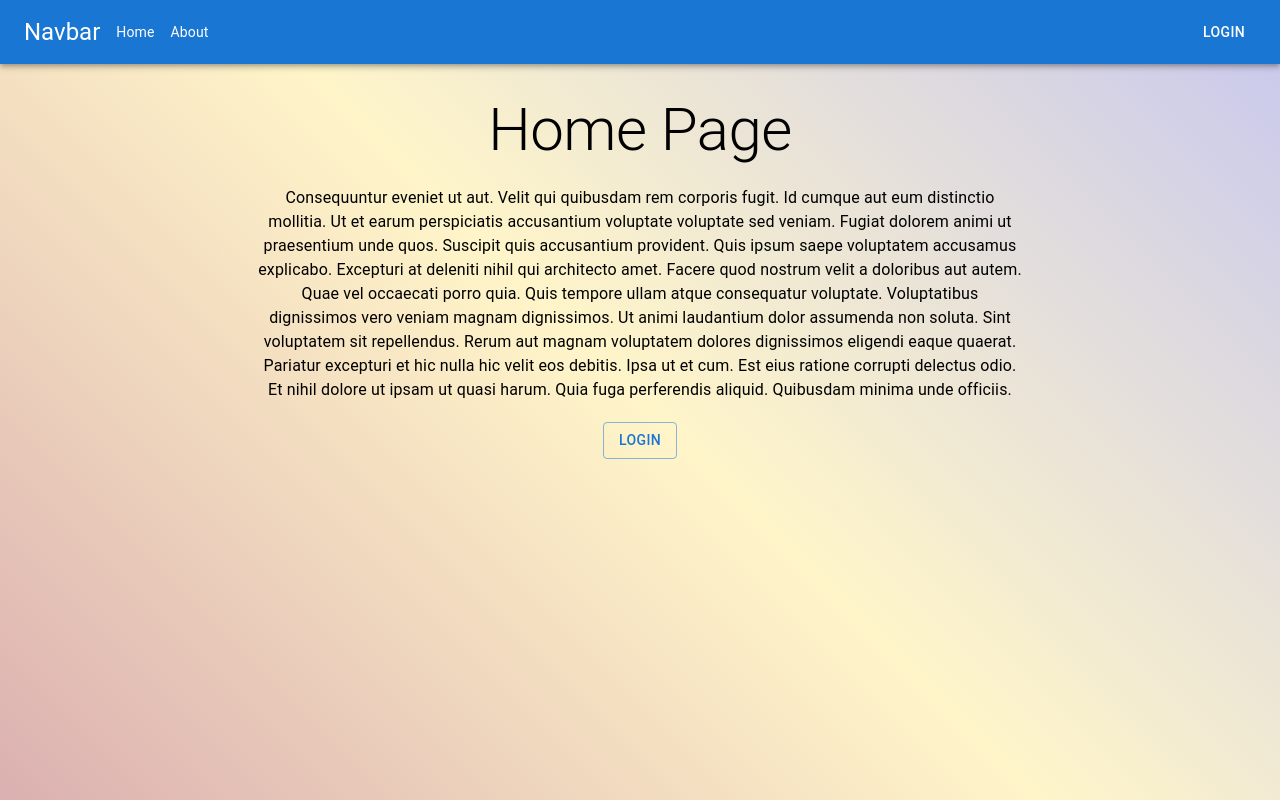
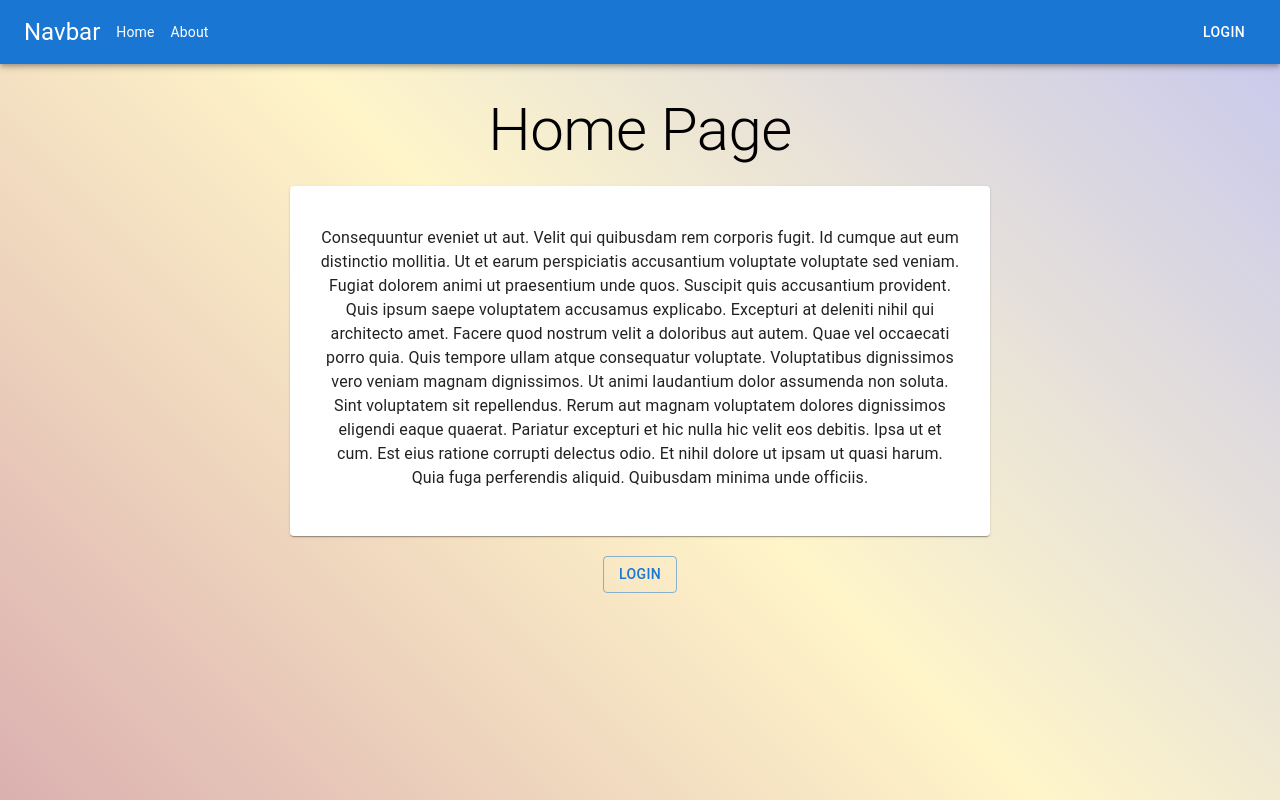
Before and after one commit to nh602/HackCU2022, a React (Create React App) app in the folder frontend/: page / in a window 1280 px wide. Built offline with nearby package versions, Linux system fonts and the light colour scheme.

Commit message:
login form stuff

```diff
--- a/frontend/src/cmp/App.js
+++ b/frontend/src/cmp/App.js
@@ -3,6 +3,7 @@ import { BrowserRouter as Router, Routes, Route } from 'react-router-dom';
 import Home from './Home.js';
 import About from './About.js';
 import Navbar from './Navbar.js';
+import Ballot from './Ballot.js';
 
 
 function App() {
@@ -14,6 +15,7 @@ function App() {
         <Routes>
           <Route path="/" element={<Home />} />
           <Route path="/about" element={<About />} />
+          <Route path="/ballot" element={<Ballot />} />
         </Routes>
       </Router>
     </div>
--- /dev/null
+++ b/frontend/src/cmp/Ballot.js
@@ -0,0 +1,26 @@
+import { Typography } from '@mui/material';
+
+const BallotMeasure = (props) =>{
+
+    const options = props.options.map()
+
+    return (
+        <></>
+    );
+}
+
+const Ballot = (props) => {
+
+    const measures = props.measures;
+
+    return (
+        <div className="ballot page">
+            <Typography variant="h2" className="page-title">Ballot Page</Typography>
+            <form className='ballot-form' action="#" id="ballot-form">
+
+            </form>
+        </div>
+    );
+}
+
+export default Ballot;
--- a/frontend/src/cmp/Home.js
+++ b/frontend/src/cmp/Home.js
@@ -1,5 +1,5 @@
-import { Typography, Modal, Button } from "@mui/material";
-import { useState } from 'react';
+import { Typography, Box, Paper } from "@mui/material";
+// import { useState } from 'react';
 import Login from "./Login";
 
 
@@ -9,7 +9,8 @@ const Home = () => {
     return (
         <div className="home page">
             <Typography variant="h2" className="page-title">Home Page</Typography>
-            <Typography variant="body1" className="page-body">
+            <Paper className="page-body" elevation={1} >
+                <Typography paragraph={true} align="center">
                     Consequuntur eveniet ut aut. Velit qui quibusdam rem corporis fugit. Id cumque aut eum distinctio mollitia.
 
                     Ut et earum perspiciatis accusantium voluptate voluptate sed veniam. Fugiat dolorem animi ut praesentium unde quos. Suscipit quis accusantium provident. Quis ipsum saepe voluptatem accusamus explicabo.
@@ -20,6 +21,7 @@ const Home = () => {
 
                     Ipsa ut et cum. Est eius ratione corrupti delectus odio. Et nihil dolore ut ipsam ut quasi harum. Quia fuga perferendis aliquid. Quibusdam minima unde officiis.
                 </Typography>
+            </Paper>
             <Login />
         </div>
     );
--- a/frontend/src/cmp/Login.js
+++ b/frontend/src/cmp/Login.js
@@ -1,14 +1,14 @@
 import "../css/login.css";
-import { TextField, Autocomplete, Typography, Button, Modal, Box } from '@mui/material';
+import { TextField, Typography, Button, Modal, Box } from '@mui/material';
 import { useState } from "react";
 
-const states = [
-    'AK', 'AL', 'AR', 'AZ', 'CA', 'CO', 'CT', 'DE', 'FL', 'GA',
-    'HI', 'IA', 'ID', 'IL', 'IN', 'KS', 'KY', 'LA', 'MA', 'MD',
-    'ME', 'MI', 'MN', 'MO', 'MS', 'MT', 'NC', 'ND', 'NE', 'NH',
-    'NJ', 'NM', 'NV', 'NY', 'OH', 'OK', 'OR', 'PA', 'RI', 'SC',
-    'SD', 'TN', 'TX', 'UT', 'VA', 'VT', 'WA', 'WI', 'WV', 'WY'
-]
+// const states = [
+//     'AK', 'AL', 'AR', 'AZ', 'CA', 'CO', 'CT', 'DE', 'FL', 'GA',
+//     'HI', 'IA', 'ID', 'IL', 'IN', 'KS', 'KY', 'LA', 'MA', 'MD',
+//     'ME', 'MI', 'MN', 'MO', 'MS', 'MT', 'NC', 'ND', 'NE', 'NH',
+//     'NJ', 'NM', 'NV', 'NY', 'OH', 'OK', 'OR', 'PA', 'RI', 'SC',
+//     'SD', 'TN', 'TX', 'UT', 'VA', 'VT', 'WA', 'WI', 'WV', 'WY'
+// ];
 
 
 const Login = () => {
@@ -25,13 +25,18 @@ const Login = () => {
         setOpen(false);
     };
 
+    const handleSubmit = (event) => {
+        event.preventDefault();
+        console.log('submit!');
+    };
+
     const loginDiv = (
         <Box className="login-div">
             <div className="modal-header">
                 <Typography variant="h4">Login</Typography>
                 <Typography>Please enter valid voter-registration information.</Typography>
             </div>
-            <form className="login-form" action="#">
+            <form className="login-form" onSubmit={ handleSubmit }  id="login-form">
                 <div className="form-row">
                     <TextField id="firstname" label="First Name" variant="standard" required />
                     <TextField id="lastname" label="Last Name" variant="standard" required />
@@ -48,7 +53,7 @@ const Login = () => {
                     <TextField id="zipcode" label="ZIP" variant="standard" required />
                 </div>
 
-                <Button variant="text">Submit</Button>
+                <Button variant="text" type="submit" >Submit</Button>
             </form>
         </Box>
     );
--- a/frontend/src/css/App.css
+++ b/frontend/src/css/App.css
@@ -21,6 +21,7 @@ html, body {
 }
 
 .page-body {
-    width: 60%;
-    text-align: center;
+    width: 50%;
+    padding: 30px;
+    padding-top: 40px;
 }
```
Lines whose indentation alone changed are shown as unchanged.
